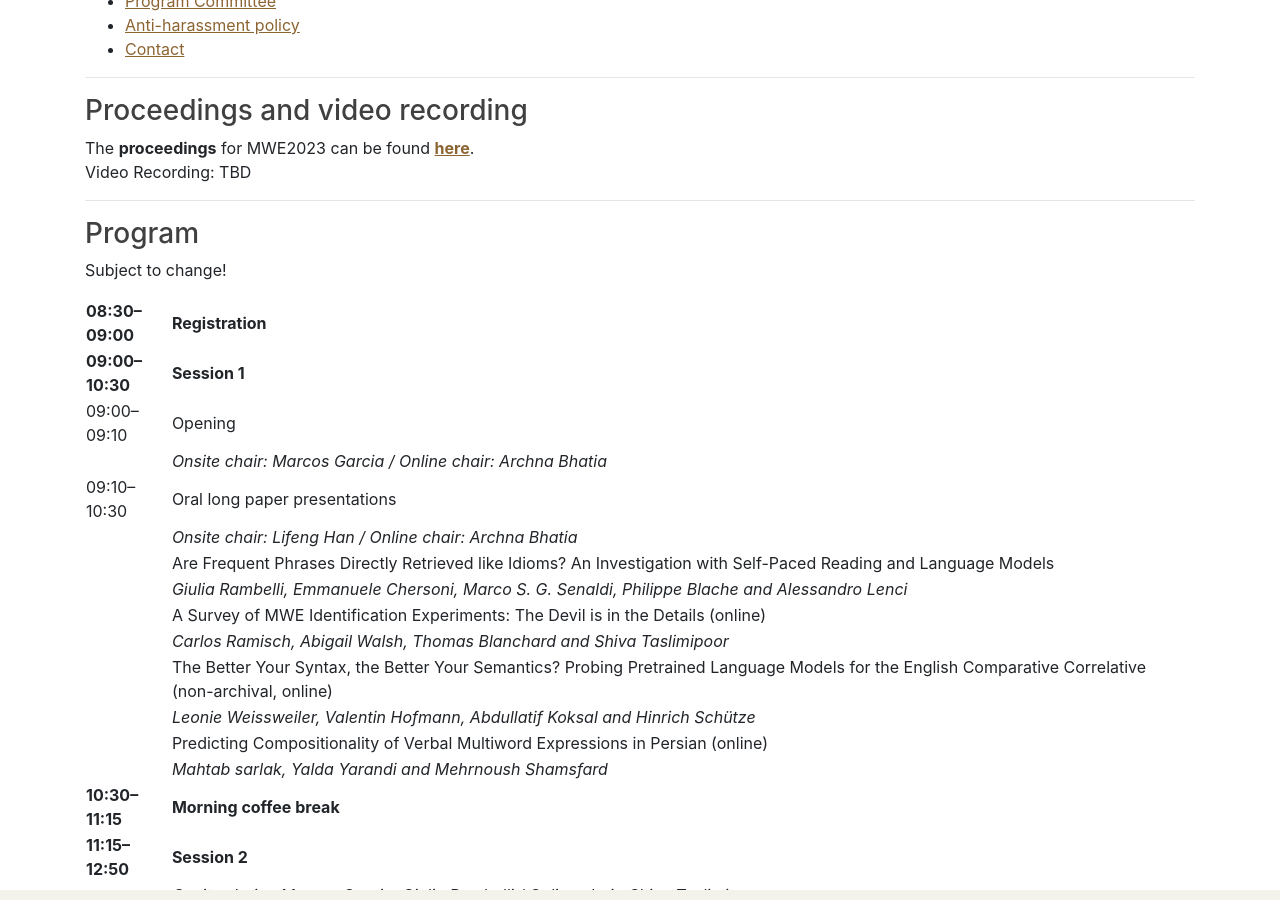
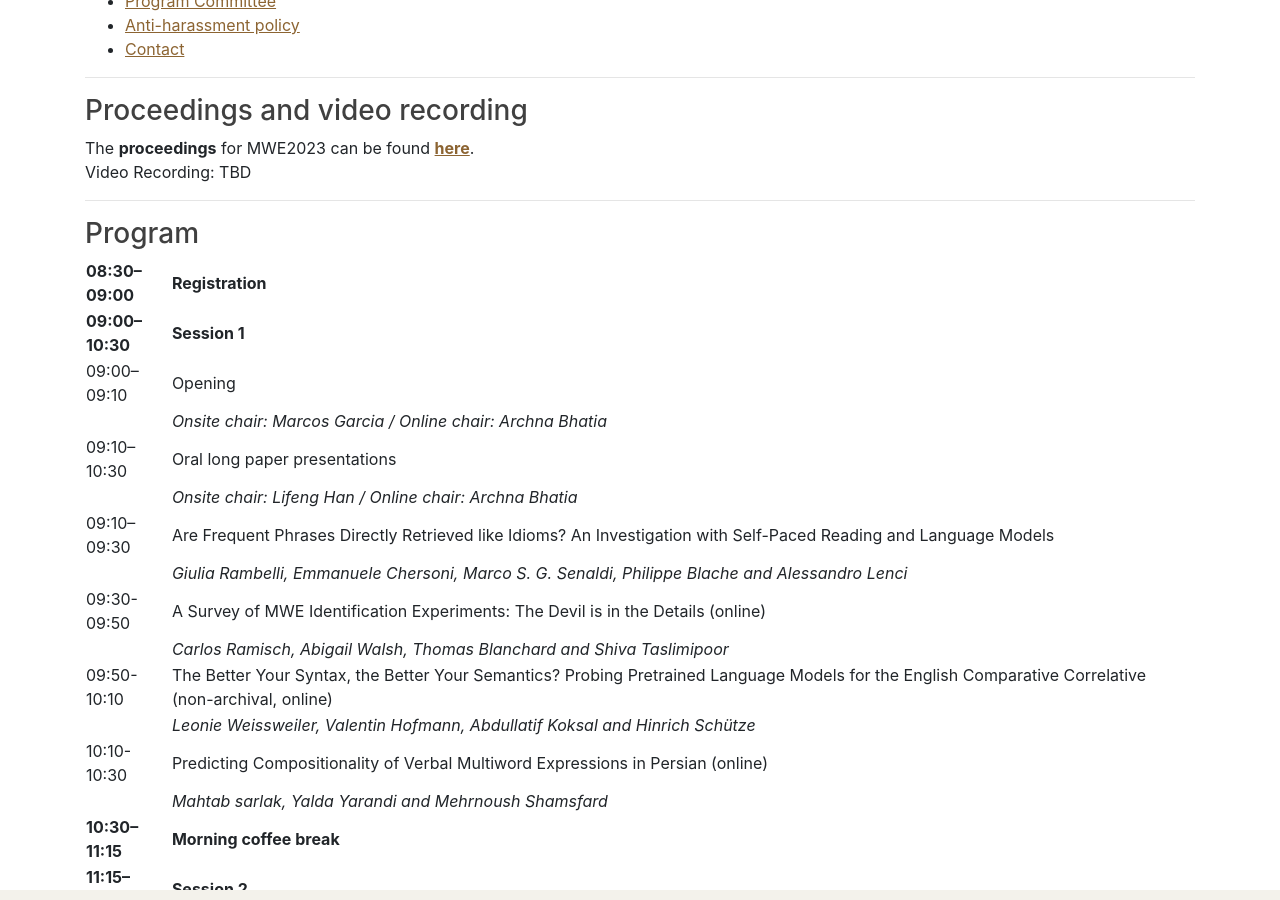
Before and after one commit to multiword/multiword.github.io, a Jekyll site: the page built from mwe2023/index.md, in a window 1280 px wide and 900 px high, scrolled down 951 px. Built offline with Jekyll 4.4.1, drawn with Linux system fonts in a browser that asks for light colours; comment, search, counter and statistics services are not loaded.

Commit message:
Update index.md

```diff
--- a/mwe2023/index.md
+++ b/mwe2023/index.md
@@ -76,22 +76,21 @@ Video Recording: TBD
 
 ### <a name="program"> Program </a>
 
-Subject to change!
 
-| **08:30–09:00** | **Registration**               |
-| **09:00–10:30** | **Session 1**                  |
-|   09:00–09:10   | Opening                        |
-|                 | *Onsite chair: Marcos Garcia / Online chair: Archna Bhatia*                |
+| **08:30–09:00**     | **Registration**               |
+| **09:00–10:30**     | **Session 1**                  |
+|   09:00–09:10       | Opening                        |
+|                     | *Onsite chair: Marcos Garcia / Online chair: Archna Bhatia*                |
 |   09:10–10:30   | Oral long paper presentations  |
 |                 | *Onsite chair: Lifeng Han / Online chair: Archna Bhatia*                  |
-|    | Are Frequent Phrases Directly Retrieved like Idioms? An Investigation with Self-Paced Reading and Language Models |
-|    | *Giulia Rambelli, Emmanuele Chersoni, Marco S. G. Senaldi, Philippe Blache and Alessandro Lenci*                  |
-|    | A Survey of MWE Identification Experiments: The Devil is in the Details (online) |
-|    | *Carlos Ramisch, Abigail Walsh, Thomas Blanchard and Shiva Taslimipoor*          |
-|    | The Better Your Syntax, the Better Your Semantics? Probing Pretrained Language Models for the English Comparative Correlative (non-archival, online) |
-|    | *Leonie Weissweiler, Valentin Hofmann, Abdullatif Koksal and Hinrich Schütze*                                                                        |
-|    | Predicting Compositionality of Verbal Multiword Expressions in Persian (online) |
-|    | *Mahtab sarlak, Yalda Yarandi and Mehrnoush Shamsfard*                          |
+|  09:10–09:30    | Are Frequent Phrases Directly Retrieved like Idioms? An Investigation with Self-Paced Reading and Language Models |
+|                 | *Giulia Rambelli, Emmanuele Chersoni, Marco S. G. Senaldi, Philippe Blache and Alessandro Lenci*                  |
+|  09:30-09:50    | A Survey of MWE Identification Experiments: The Devil is in the Details (online) |
+|                 | *Carlos Ramisch, Abigail Walsh, Thomas Blanchard and Shiva Taslimipoor*          |
+|  09:50-10:10    | The Better Your Syntax, the Better Your Semantics? Probing Pretrained Language Models for the English Comparative Correlative (non-archival, online) |
+|                 | *Leonie Weissweiler, Valentin Hofmann, Abdullatif Koksal and Hinrich Schütze*                                                                        |
+|  10:10-10:30    | Predicting Compositionality of Verbal Multiword Expressions in Persian (online) |
+|                 | *Mahtab sarlak, Yalda Yarandi and Mehrnoush Shamsfard*                          |
 | **10:30–11:15** | **Morning coffee break**       |
 | **11:15–12:50** | **Session 2**                  |
 |                 | *Onsite chairs: Marcos Garcia, Giulia Rambelli / Online chair: Shiva Taslimipoor*          |
```
